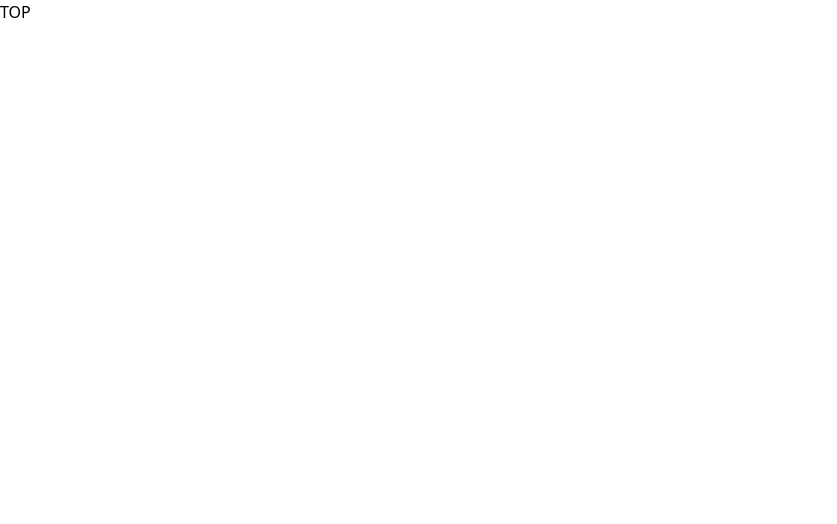
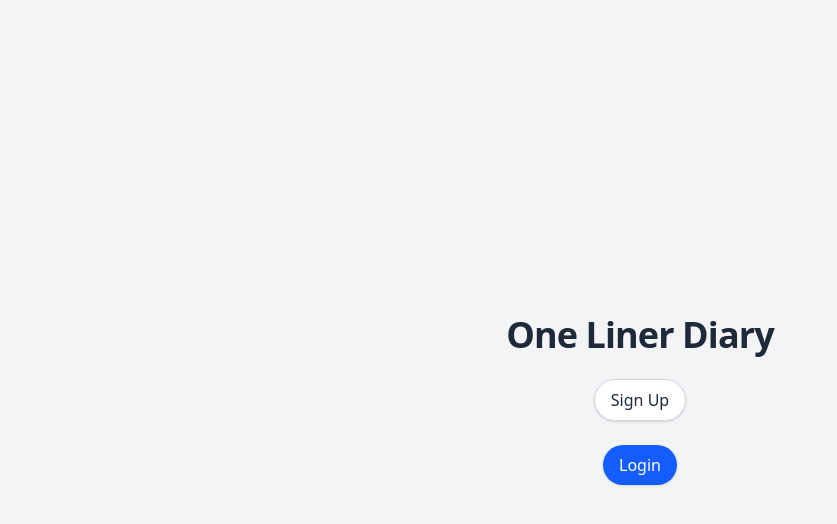
Before and after one commit to hrn-tmy/One-Liner-Diary, a React (Vite) app in the folder frontend/: page / in a window 1280 px wide. Shown: the top 524 px of the page, without its empty margins (0-837 px from the left). Built offline with nearby package versions, Linux system fonts and the light colour scheme.

Commit message:
add: サインアップとログインへの導線作成とデザイン適用

```diff
--- a/frontend/src/pages/Top.tsx
+++ b/frontend/src/pages/Top.tsx
@@ -1,7 +1,29 @@
+import { Link } from "react-router-dom";
+
 export default function Top() {
-    return (
-        <div>
-            TOP
+  return (
+    <div className="min-h-screen flex items-center justify-center bg-gray-100 font-sans">
+      <div className="text-center space-y-6">
+        <h1 className="text-4xl font-semibold tracking-tight text-gray-800">
+          One Liner Diary
+        </h1>
+        <div className="flex justify-center space-x-4">
+          <Link
+            to="/signup"
+            className="px-4 py-2 rounded-full bg-white text-gray-800 border border-gray-300 shadow-sm hover:bg-gray-50 transition"
+          >
+            Sign Up
+          </Link>
         </div>
-    )
+        <div className="flex justify-center space-x-4">
+          <Link
+            to="/login"
+            className="px-4 py-2 rounded-full bg-blue-600 text-white shadow-sm hover:bg-blue-700 transition"
+          >
+            Login
+          </Link>
+        </div>
+      </div>
+    </div>
+  );
 }
```
